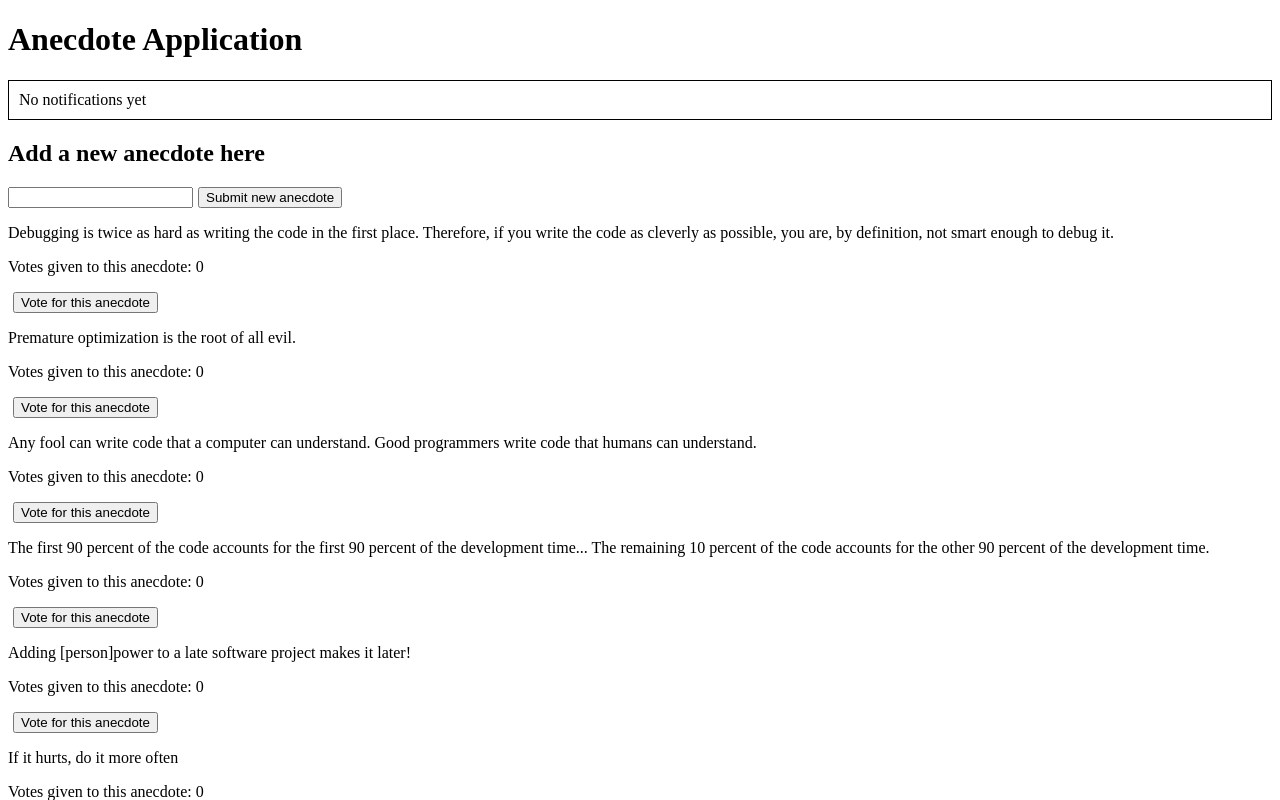
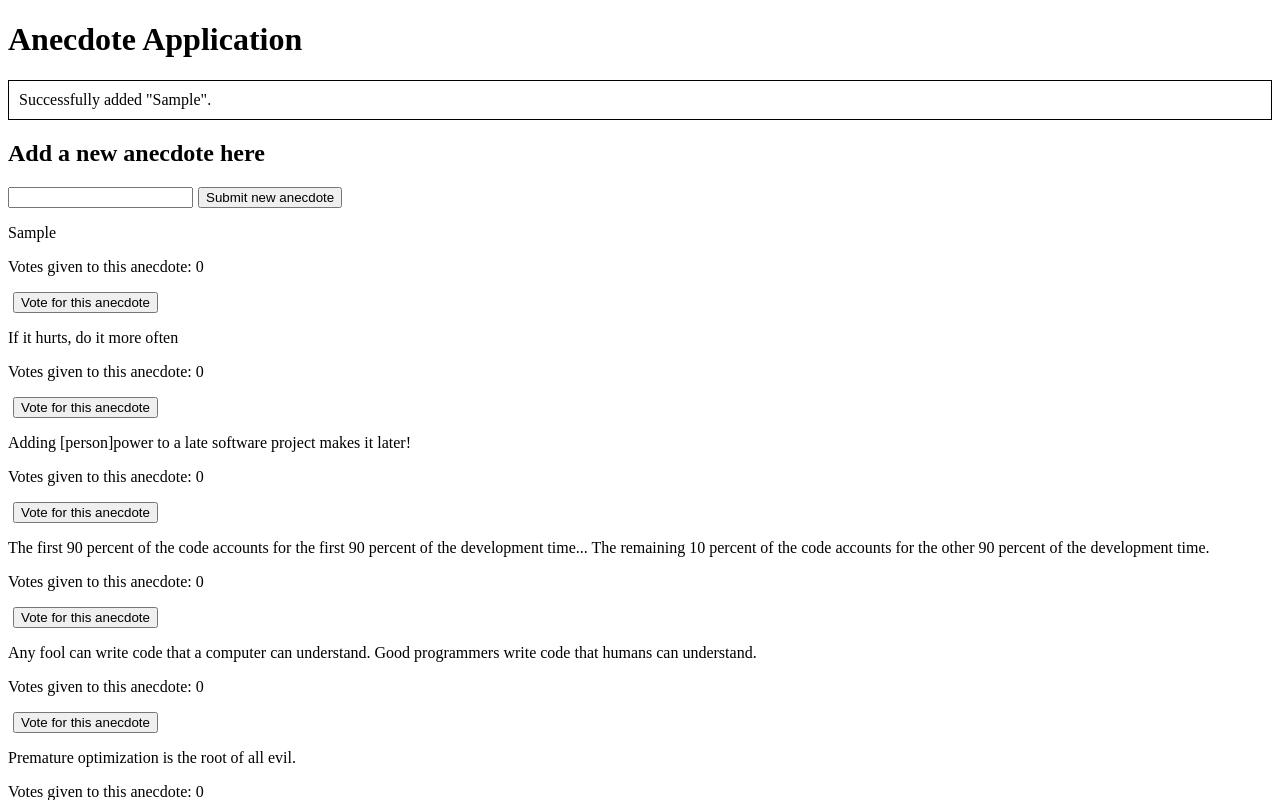
Before and after one commit to banaanihillo/exercise6-redux, a React (Create React App) app: page / in a window 1280 px wide. Both pictures are taken after typing "Sample" into the empty fields and a click on the button "Submit new anecdote". Shown: the top 800 px of the page. Built offline with nearby package versions, Linux system fonts and the light colour scheme.

Commit message:
Commited exercise6-11 (Anecdotes redux)
Added notifications for voting and creating a new anecdote

```diff
--- a/package.json
+++ b/package.json
@@ -34,6 +34,7 @@
     ]
   },
   "devDependencies": {
-    "redux-devtools-extension": "^2.13.8"
+    "redux-devtools-extension": "^2.13.8",
+    "redux-thunk": "^2.3.0"
   }
 }
--- a/src/components/AnecdoteForm.js
+++ b/src/components/AnecdoteForm.js
@@ -1,14 +1,19 @@
 import React from "react"
 import {useDispatch} from "react-redux"
 import {addAnecdote} from "../reducers/anecdoteReducer"
+import {displayNotification, hideNotification} from "../reducers/notificationReducer"
 
 const AnecdoteForm = () => {
     const dispatch = useDispatch()
     const createAnecdote = (event) => {
         event.preventDefault()
         dispatch(addAnecdote(event.target.newAnecdote.value))
-        console.log(`Successfully added "${event.target.newAnecdote.value}".`)
+        const notification = (`Successfully added "${event.target.newAnecdote.value}".`)
         event.target.newAnecdote.value = ""
+        dispatch(displayNotification(notification))
+        setTimeout(() => {
+            dispatch(hideNotification())
+        }, 5000)
     }
 
     return (
--- a/src/components/AnecdoteList.js
+++ b/src/components/AnecdoteList.js
@@ -1,6 +1,8 @@
 import React from "react"
 import {useDispatch, useSelector} from "react-redux"
 import {addVote} from "../reducers/anecdoteReducer"
+import {displayNotification, hideNotification} from "../reducers/notificationReducer"
+
 
 const AnecdoteList = () => {
     const dispatch = useDispatch()
@@ -12,7 +14,11 @@ const AnecdoteList = () => {
 
     const vote = (anecdote) => {
         dispatch(addVote(anecdote.id))
-        console.log(`Successfully voted for "${anecdote.content}".`)
+        const notification = (`Successfully voted for "${anecdote.content}".`)
+        dispatch(displayNotification(notification))
+        setTimeout(() => {
+            dispatch(hideNotification())
+        }, 5000)
     }
 
     return (
--- a/src/components/Notification.js
+++ b/src/components/Notification.js
@@ -8,6 +8,9 @@ const Notification = () => {
         padding: 10,
         borderWidth: 1
     }
+    if (notification === null) {
+        return null
+    }
     return (
         <div style = {style}>
             {notification}
--- a/src/reducers/notificationReducer.js
+++ b/src/reducers/notificationReducer.js
@@ -1,4 +1,4 @@
-const notificationReducer = (state = "No notifications yet", action) => {
+const notificationReducer = (state = null, action) => {
     switch (action.type) {
         case "NOTIFY":
             return action.notification
@@ -6,11 +6,17 @@ const notificationReducer = (state = "No notifications yet", action) => {
             return state
     }
 }
-export const notify = (notification) => {
+export const displayNotification = (notification) => {
     return {
         type: "NOTIFY",
         notification: notification
     }
 }
+export const hideNotification = () => {
+    return {
+        type: "NOTIFY",
+        notification: null
+    }
+}
 
 export default notificationReducer
```
Also changed, not shown: 1 other file (tests, documents, lock files or other folders).
